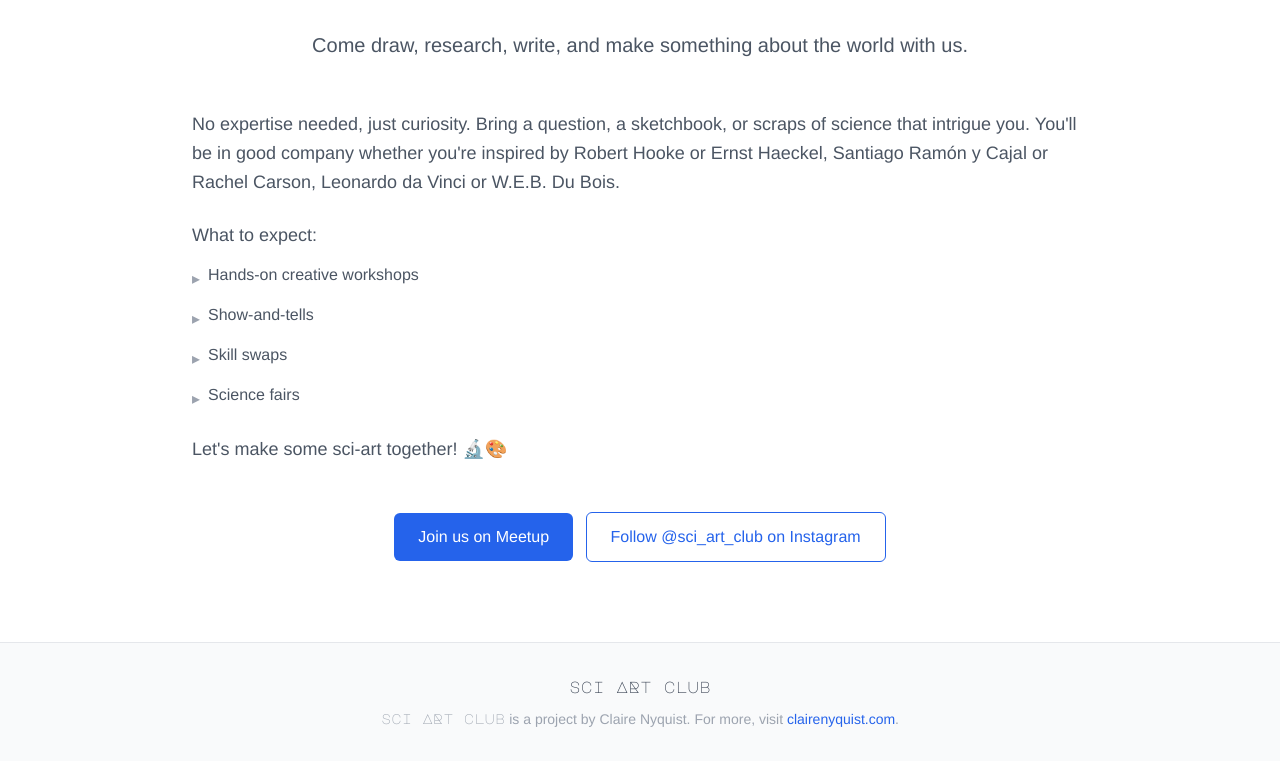
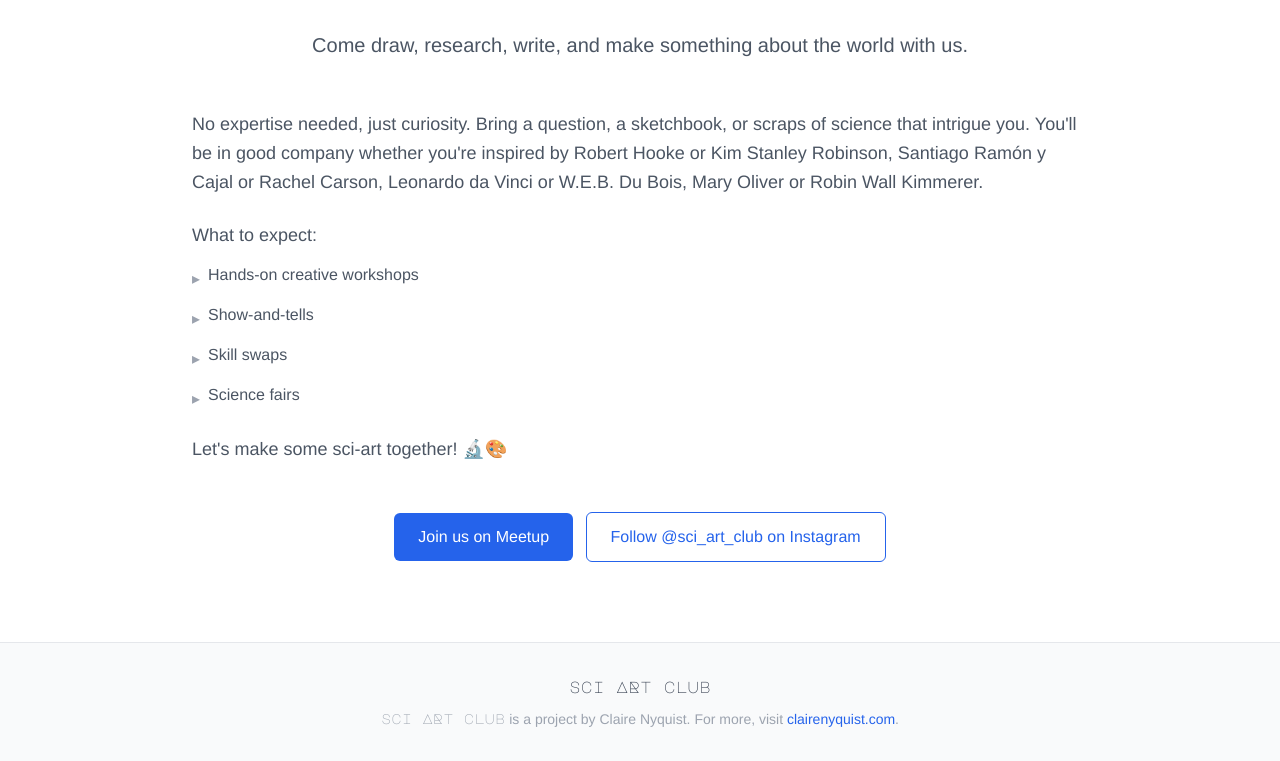
Before and after one commit to cnyke/sciartclub, an Astro site: page / in a window 1280 px wide. Shown: the part 950-1711 px from the top of the page. Built offline with nearby package versions, Linux system fonts and the light colour scheme; Astro itself is replaced by a stand-in of ours.

Commit message:
Homepage: update inspirations list (her text)
Co-Authored-By: Claude Opus 5.5 <noreply@anthropic.com>
Claude-Session: https://claude.ai/code/session_01DNsK98EofYwh1oT8otpwpw

```diff
--- a/src/pages/index.astro
+++ b/src/pages/index.astro
@@ -35,8 +35,9 @@ import Layout from "../layouts/Layout.astro";
             <p class="text-lg text-gray-600 leading-relaxed mb-6">
                 No expertise needed, just curiosity. Bring a question, a sketchbook,
                 or scraps of science that intrigue you. You'll be in good company
-                whether you're inspired by Robert Hooke or Ernst Haeckel, Santiago
-                Ramón y Cajal or Rachel Carson, Leonardo da Vinci or W.E.B. Du Bois.
+                whether you're inspired by Robert Hooke or Kim Stanley Robinson,
+                Santiago Ramón y Cajal or Rachel Carson, Leonardo da Vinci or W.E.B.
+                Du Bois, Mary Oliver or Robin Wall Kimmerer.
             </p>
             <p class="text-lg text-gray-600 leading-relaxed mb-3">
                 What to expect:
--- a/src/pages/llms.txt.ts
+++ b/src/pages/llms.txt.ts
@@ -19,7 +19,7 @@ export const GET: APIRoute = () => {
     "",
     "> A Minneapolis / St. Paul community for people who make art about science, and science that looks like art. Informal Saturday-morning meetups (10 AM to noon). No expertise needed, just curiosity.",
     "",
-    "Come draw, research, write, and make something about the world with us. Bring a question, a sketchbook, or scraps of science that intrigue you. You'll be in good company whether you're inspired by Robert Hooke or Ernst Haeckel, Santiago Ramón y Cajal or Rachel Carson, Leonardo da Vinci or W.E.B. Du Bois.",
+    "Come draw, research, write, and make something about the world with us. Bring a question, a sketchbook, or scraps of science that intrigue you. You'll be in good company whether you're inspired by Robert Hooke or Kim Stanley Robinson, Santiago Ramón y Cajal or Rachel Carson, Leonardo da Vinci or W.E.B. Du Bois, Mary Oliver or Robin Wall Kimmerer.",
     "",
     "What to expect: hands-on creative workshops, show-and-tells, skill swaps, and science fairs.",
     "",
```
